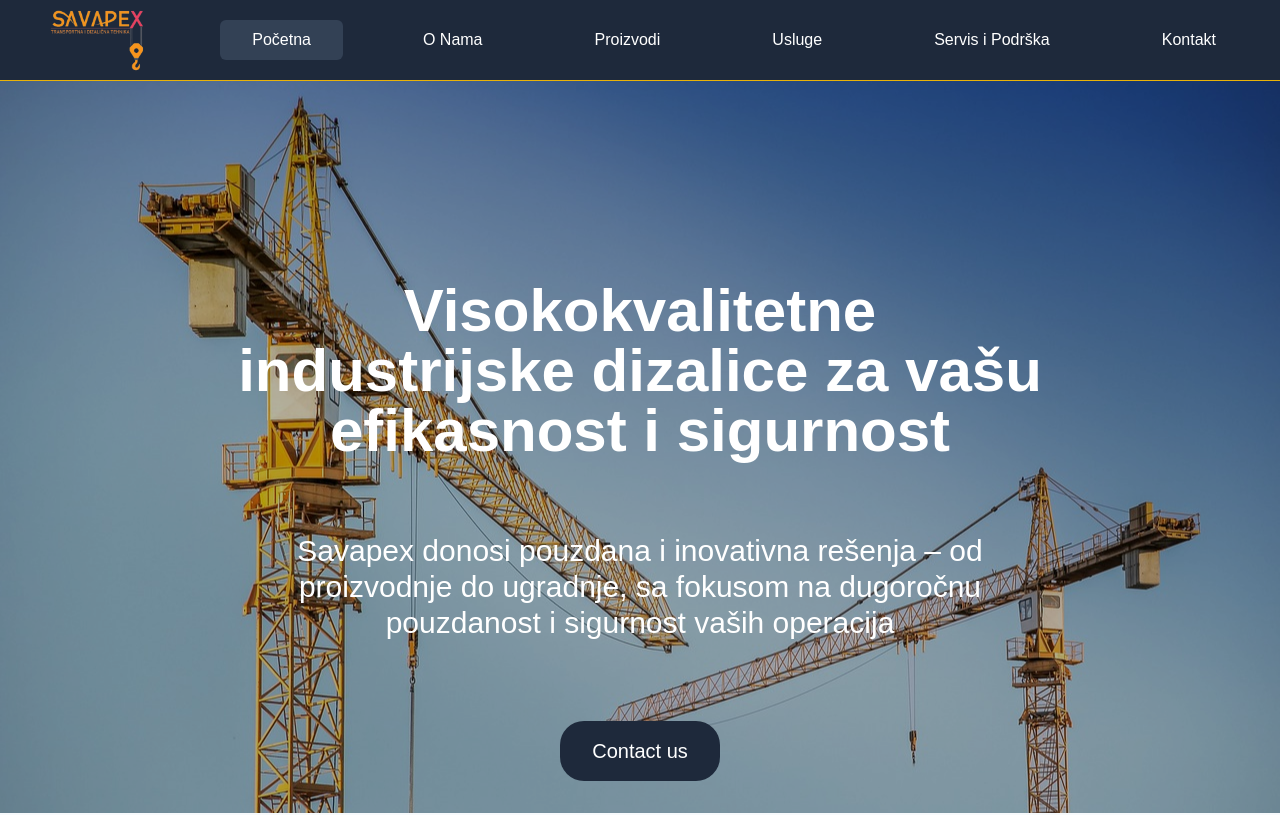
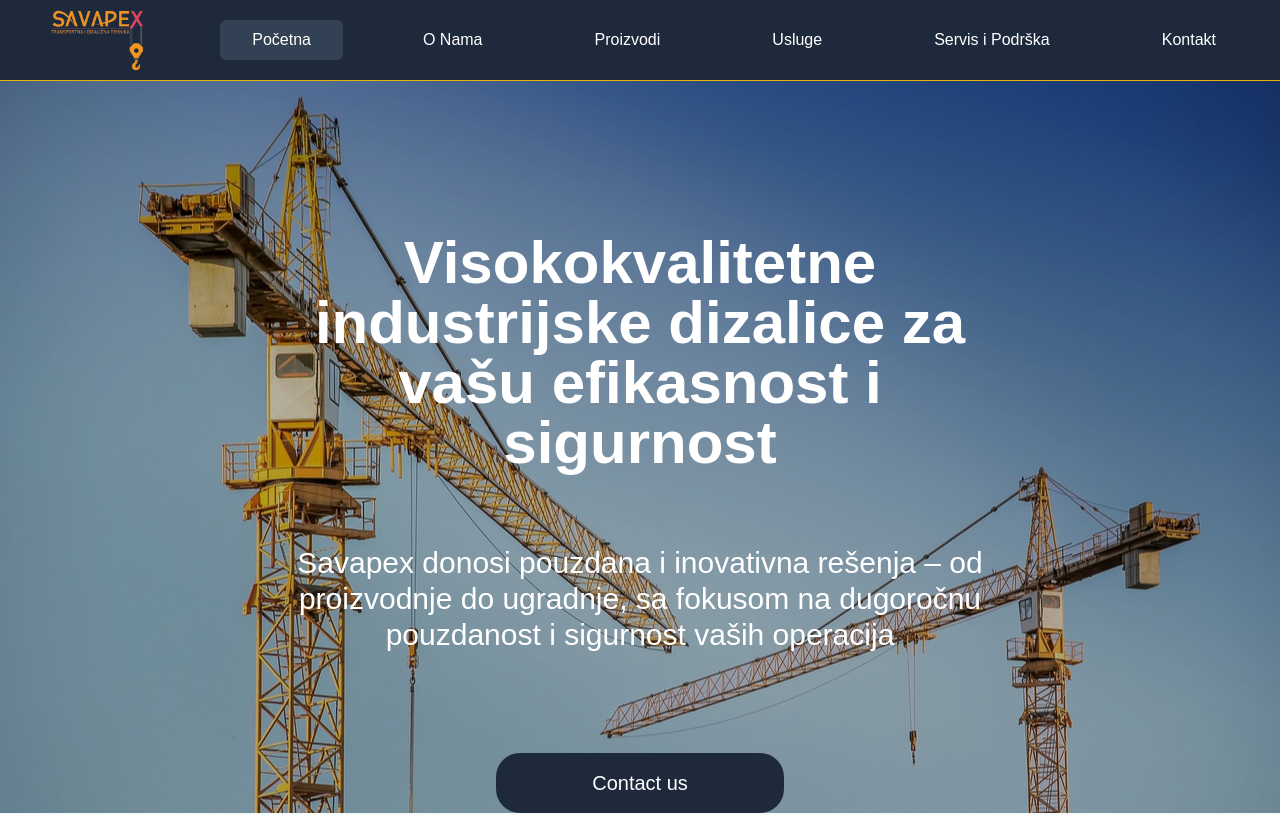
Before and after one commit to BaneVredniMrav/savapex, a Vue app: page / in a window 1280 px wide. Shown: the top 815 px of the page. Built offline with nearby package versions, Linux system fonts and the light colour scheme.

Commit message:
fix button

```diff
--- a/src/components/Hero.vue
+++ b/src/components/Hero.vue
@@ -36,7 +36,7 @@ onMounted(() => {
       <!-- Button with click animation -->
       <button
         @click="handleClick"
-        class="bg-slate-800 text-xl text-white px-8 py-4 rounded-3xl hover:bg-slate-600 transform transition-all duration-300 ease-in-out"
+        class="bg-slate-800 text-xl text-white px-24 py-4 rounded-3xl hover:bg-slate-600 transform transition-all duration-300 ease-in-out"
         :class="{ 'shake-bottom': isButtonClicked }"
         aria-label="Contact us"
       >
@@ -55,9 +55,30 @@ onMounted(() => {
   background-size: cover; /* Ensures the image covers the entire section */
   background-position: center; /* Centers the image */
   background-repeat: no-repeat; /* Prevents the image from repeating */
+  display: flex;
+  justify-content: center;
+  align-items: center;
+  height: 91.5vh; /* Keeps the hero section height */
 }
 
-/* Animation for text-focus-in */
+.hero .max-w-4xl {
+  width: 100%;
+  max-width: 800px; /* Limiting the width of content */
+  padding: 0 16px; /* Adds some padding on smaller screens */
+}
+
+.hero button {
+  margin-top: 20px; /* Adds space between the text and the button */
+}
+
+/* Responsive adjustment for smaller screens */
+@media (max-width: 768px) {
+  .hero button {
+    width: 100%; /* Make button full-width on mobile */
+    padding: 16px; /* Add padding for better touch target */
+  }
+}
+
 .text-focus-in {
   animation: text-focus-in 0.6s cubic-bezier(0.250, 0.460, 0.450, 0.940) both;
 }
```
Also changed, not shown: 1 other file (tests, documents, lock files or other folders).
